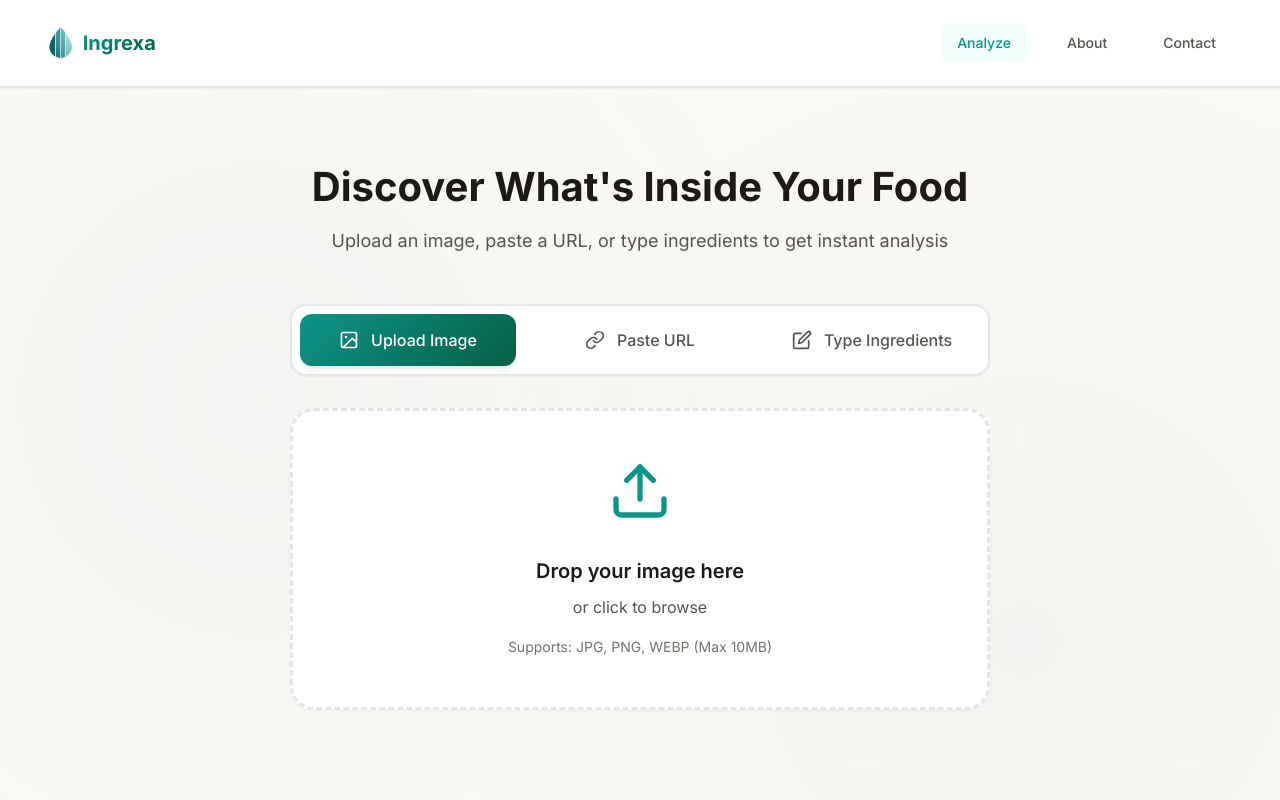
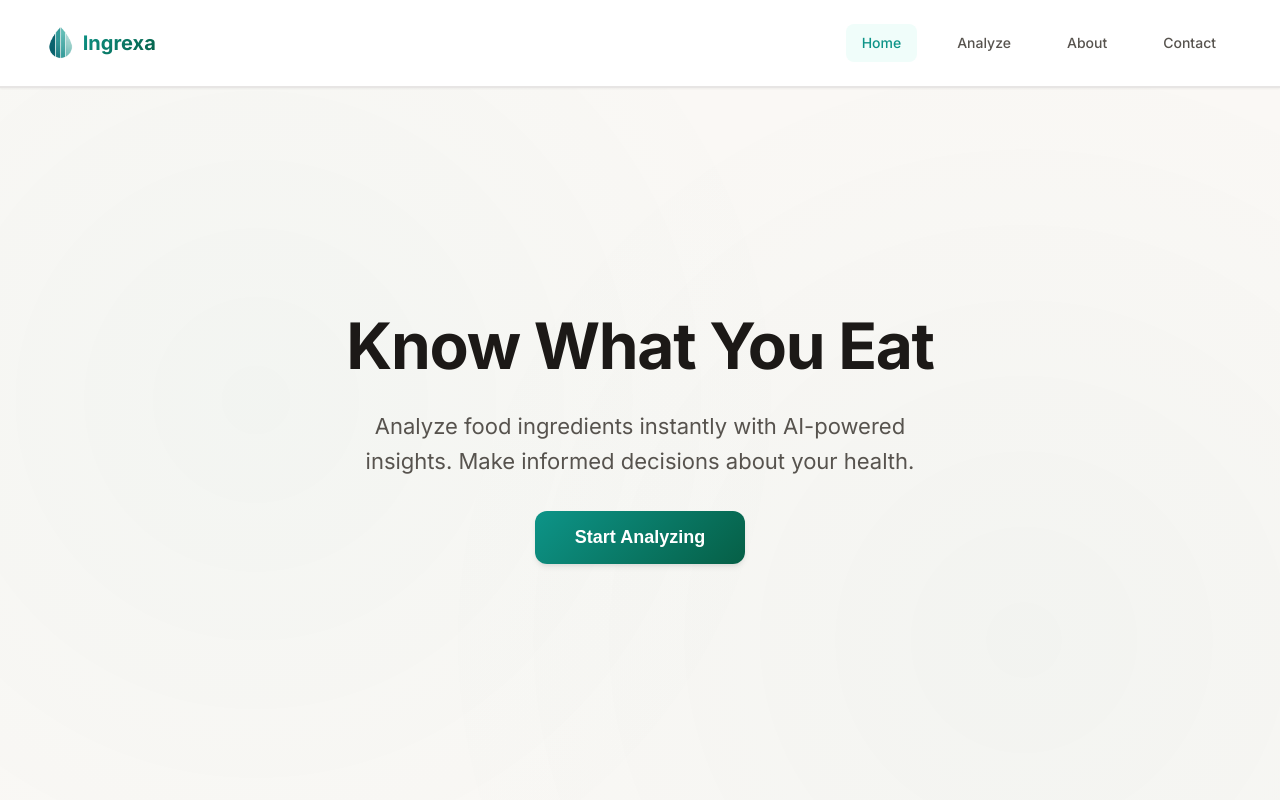
Before and after one commit to Jaiminkansagara1327/Smart-Ingredient-Checker, a React (Vite) app in the folder frontend/: page / in a window 1280 px wide. Shown: the top 800 px of the page. Built offline with nearby package versions, Linux system fonts and the light colour scheme.

Commit message:
Add minimalist home page, update navigation, and deduplicate ingredients

```diff
--- a/frontend/src/App.jsx
+++ b/frontend/src/App.jsx
@@ -1,5 +1,6 @@
 import React, { useState } from 'react';
 import Header from './components/Header';
+import HomePage from './components/HomePage';
 import UploadSection from './components/UploadSection';
 import ResultsSection from './components/ResultsSection';
 import AboutPage from './components/AboutPage';
@@ -7,7 +8,7 @@ import ContactPage from './components/ContactPage';
 import Footer from './components/Footer';
 
 function App() {
-    const [currentPage, setCurrentPage] = useState('analyze');
+    const [currentPage, setCurrentPage] = useState('home');
     const [showResults, setShowResults] = useState(false);
     const [analysisData, setAnalysisData] = useState(null);
     const [uploadedImage, setUploadedImage] = useState(null);
@@ -30,6 +31,7 @@ function App() {
     };
 
     const renderContent = () => {
+        if (currentPage === 'home') return <HomePage onNavigate={handleNavigate} />;
         if (currentPage === 'about') return <AboutPage />;
         if (currentPage === 'contact') return <ContactPage />;
 
--- a/frontend/src/components/Header.jsx
+++ b/frontend/src/components/Header.jsx
@@ -3,11 +3,18 @@ import React from 'react';
 function Header({ onNavigate, currentPage }) {
   return (
     <header className="header">
-      <div className="logo" onClick={() => onNavigate('analyze')} style={{ cursor: 'pointer' }}>
+      <div className="logo" onClick={() => onNavigate('home')} style={{ cursor: 'pointer' }}>
         <img src="/logo.png" alt="Ingrexa Logo" className="logo-img" />
         <span className="logo-text">Ingrexa</span>
       </div>
       <nav className="nav">
+        <a
+          href="#"
+          className={`nav-link ${currentPage === 'home' ? 'active' : ''}`}
+          onClick={(e) => { e.preventDefault(); onNavigate('home'); }}
+        >
+          Home
+        </a>
         <a
           href="#"
           className={`nav-link ${currentPage === 'analyze' ? 'active' : ''}`}
--- /dev/null
+++ b/frontend/src/components/HomePage.jsx
@@ -0,0 +1,28 @@
+import React from 'react';
+
+function HomePage({ onNavigate }) {
+    return (
+        <section className="home-page">
+            <div className="home-container">
+                <div className="home-hero">
+                    <h1 className="home-title">
+                        Know What You Eat
+                    </h1>
+                    <p className="home-subtitle">
+                        Analyze food ingredients instantly with AI-powered insights.
+                        Make informed decisions about your health.
+                    </p>
+
+                    <button
+                        className="home-cta-button"
+                        onClick={() => onNavigate('analyze')}
+                    >
+                        Start Analyzing
+                    </button>
+                </div>
+            </div>
+        </section>
+    );
+}
+
+export default HomePage;
--- a/frontend/src/components/ResultsSection.jsx
+++ b/frontend/src/components/ResultsSection.jsx
@@ -93,9 +93,18 @@ function ResultsSection({ data, image, onAnalyzeNew }) {
 
                     // 1. Use AI-provided array if available (most reliable)
                     // 2. Else use splitIngredients on raw text
-                    const ingredientList = data.ingredients
+                    const rawList = data.ingredients
                         ? data.ingredients.map(ing => cleanIngredientText(ing)).filter(i => i.length > 1)
                         : splitIngredients(data.raw_ingredients);
+
+                    // 3. Deduplicate (case-insensitive)
+                    const seen = new Set();
+                    const ingredientList = rawList.filter(ing => {
+                        const normalized = ing.toLowerCase().trim();
+                        if (seen.has(normalized)) return false;
+                        seen.add(normalized);
+                        return true;
+                    });
 
                     return (
                         <div className="raw-input-box" style={{
--- a/frontend/src/index.css
+++ b/frontend/src/index.css
@@ -1207,3 +1207,102 @@ html {
         font-size: var(--font-size-xs);
     }
 }
+
+/* ===================================
+   Home Page - Minimalist Design
+   =================================== */
+
+.home-page {
+    min-height: calc(100vh - 200px);
+    display: flex;
+    align-items: center;
+    justify-content: center;
+    padding: var(--spacing-xl);
+}
+
+.home-container {
+    max-width: 800px;
+    width: 100%;
+    text-align: center;
+}
+
+.home-hero {
+    animation: fadeInUp 0.8s ease-out;
+}
+
+.home-title {
+    font-size: clamp(2.5rem, 5vw, 4rem);
+    font-weight: 700;
+    color: var(--color-text-primary);
+    margin-bottom: var(--spacing-lg);
+    line-height: 1.2;
+    letter-spacing: -0.02em;
+}
+
+.home-subtitle {
+    font-size: clamp(1.125rem, 2vw, 1.375rem);
+    color: var(--color-text-secondary);
+    line-height: 1.6;
+    margin-bottom: var(--spacing-xl);
+    max-width: 600px;
+    margin-left: auto;
+    margin-right: auto;
+}
+
+.home-cta-button {
+    display: inline-flex;
+    align-items: center;
+    gap: var(--spacing-sm);
+    padding: 1rem 2.5rem;
+    font-size: 1.125rem;
+    font-weight: 600;
+    color: white;
+    background: var(--color-accent-gradient);
+    border: none;
+    border-radius: 12px;
+    cursor: pointer;
+    transition: all 0.3s ease;
+    box-shadow: var(--shadow-md);
+}
+
+.home-cta-button:hover {
+    transform: translateY(-2px);
+    box-shadow: var(--shadow-lg);
+}
+
+.home-cta-button:active {
+    transform: translateY(0);
+}
+
+@keyframes fadeInUp {
+    from {
+        opacity: 0;
+        transform: translateY(30px);
+    }
+
+    to {
+        opacity: 1;
+        transform: translateY(0);
+    }
+}
+
+/* Responsive Home Page */
+@media (max-width: 768px) {
+    .home-page {
+        padding: var(--spacing-lg);
+        min-height: calc(100vh - 150px);
+    }
+
+    .home-title {
+        margin-bottom: var(--spacing-md);
+    }
+
+    .home-subtitle {
+        margin-bottom: var(--spacing-lg);
+    }
+
+    .home-cta-button {
+        padding: 0.875rem 2rem;
+        font-size: 1rem;
+    }
+}
```
